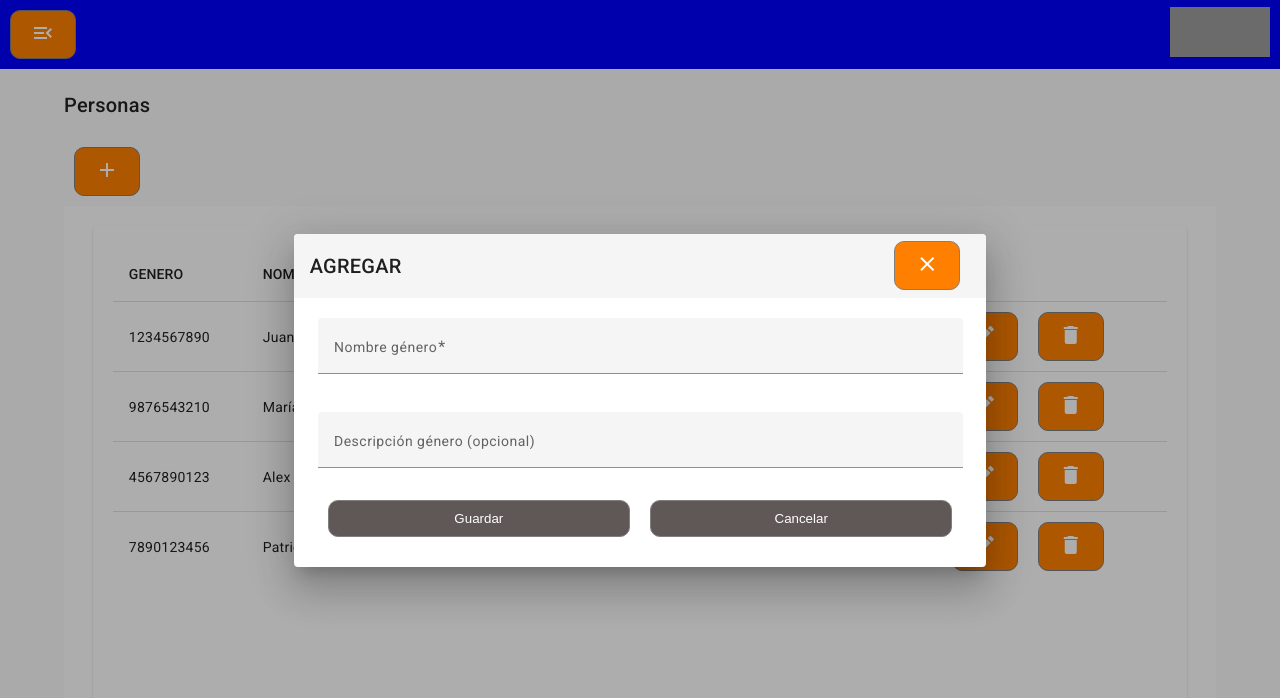
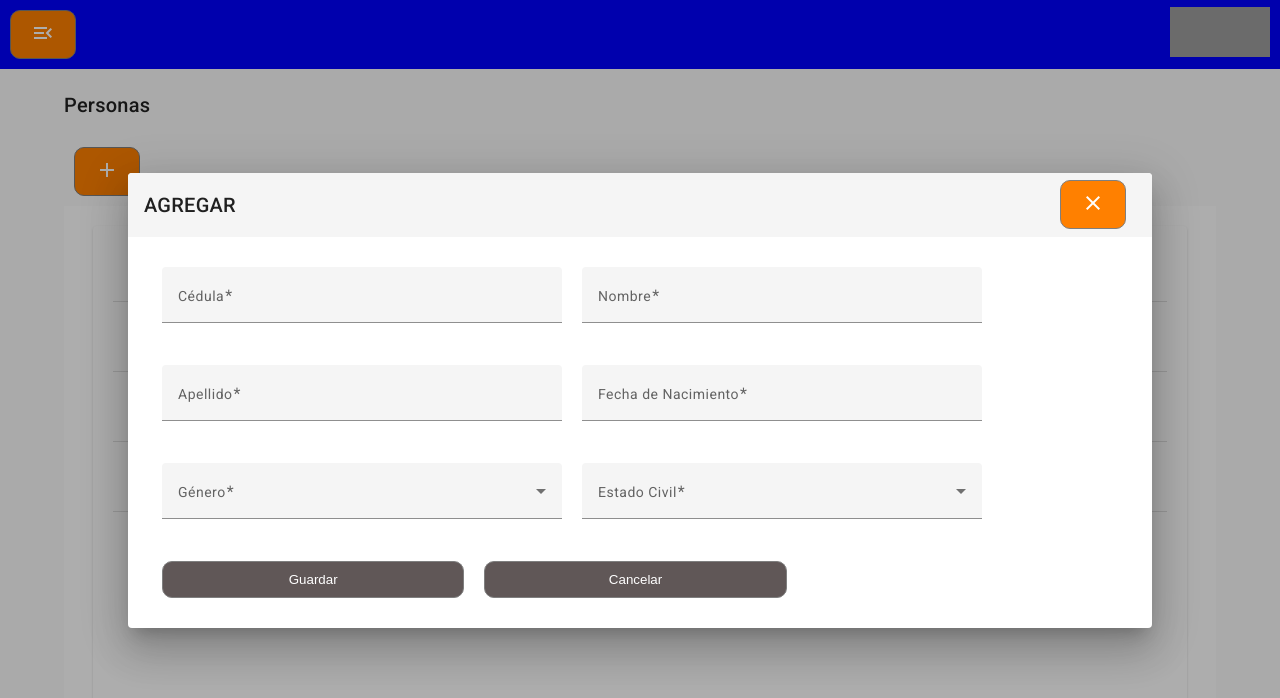
Before and after one commit to diagnosticoG/front, an Angular app: page /persona in a window 1280 px wide. Both pictures are taken after a click on the button "add". Shown: the top 698 px of the page. Built offline with nearby package versions, Linux system fonts and the light colour scheme; grey boxes are pictures that could not be loaded.

Commit message:
form personas
Se ha implementado el diseño del form para agregar y editar la información de las personas

```diff
--- a/src/app/paginas/paginas.module.ts
+++ b/src/app/paginas/paginas.module.ts
@@ -16,6 +16,7 @@ import { MatDialogModule } from '@angular/material/dialog';
 import { FormsModule, ReactiveFormsModule } from '@angular/forms';
 import { MatFormFieldModule } from '@angular/material/form-field';
 import {MatInputModule} from '@angular/material/input';
+import { MatSelect, MatSelectModule } from '@angular/material/select';
 
 @NgModule({
   declarations: [
@@ -36,7 +37,8 @@ import {MatInputModule} from '@angular/material/input';
     ReactiveFormsModule,
     FormsModule,
     MatFormFieldModule,
-    MatInputModule
+    MatInputModule,
+    MatSelectModule
   ],
   exports: [
     GeneroComponent
--- a/src/app/paginas/persona/form/form.component.css
+++ b/src/app/paginas/persona/form/form.component.css
@@ -1,6 +1,7 @@
 
 mat-form-field {
-    width: 100%;
+    width: calc(50vw - 15rem);
+    margin: 10px 10px;
 }
 
 mat-label {
@@ -10,11 +11,6 @@ mat-label {
     text-overflow: ellipsis;
 }
 
-.grid {
-    display: grid;
-    gap: 16px;
-}
-
 .custom-button {
     width: 8cm;
 }
--- a/src/app/paginas/persona/form/form.component.html
+++ b/src/app/paginas/persona/form/form.component.html
@@ -13,14 +13,43 @@
 
     <form [formGroup]="formulario" (ngSubmit)="grabar()">
         <div class="grid grid-cols-2 gap-4">
-            <mat-form-field>
-                <mat-label>Nombre género</mat-label>
-                <input type="text" formControlName="gen_nombre" matInput>
+            <mat-form-field class="w-full">
+                <mat-label>Cédula</mat-label>
+                <input type="text" formControlName="per_cedula" matInput>
             </mat-form-field>
 
-            <mat-form-field>
-                <mat-label>Descripción género (opcional)</mat-label>
-                <input type="text" formControlName="gen_descripcion" matInput>
+            <mat-form-field class="w-full">
+                <mat-label>Nombre</mat-label>
+                <input type="text" formControlName="per_nombre" matInput>
+            </mat-form-field>
+
+            <mat-form-field class="w-full">
+                <mat-label>Apellido</mat-label>
+                <input type="text" formControlName="per_apellido" matInput>
+            </mat-form-field>
+
+            <mat-form-field class="w-full">
+                <mat-label>Fecha de Nacimiento</mat-label>
+                <input type="text" formControlName="per_fecha_nacimiento" matInput>
+            </mat-form-field>
+
+            <mat-form-field class="w-full">
+                <mat-label>Género</mat-label>
+                <mat-select formControlName="per_gen_id">
+                    <mat-option value="1">Masculino</mat-option>
+                    <mat-option value="2">Femenino</mat-option>
+                    <mat-option value="3">Otro</mat-option>
+                </mat-select>
+            </mat-form-field>
+
+            <mat-form-field class="w-full">
+                <mat-label>Estado Civil</mat-label>
+                <mat-select formControlName="per_estado_civil">
+                    <mat-option value="Soltero(a)">Soltero(a)</mat-option>
+                    <mat-option value="Casado(a)">Casado(a)</mat-option>
+                    <mat-option value="Divorciado(a)">Divorciado(a)</mat-option>
+                    <mat-option value="Viudo(a)">Viudo(a)</mat-option>
+                </mat-select>
             </mat-form-field>
         </div>
 
--- a/src/app/paginas/persona/form/form.component.ts
+++ b/src/app/paginas/persona/form/form.component.ts
@@ -26,9 +26,13 @@ export class FormComponent {
 
   cargarFormulario() {
     this.formulario = new FormGroup({
-      gen_id: new FormControl(this.datos?.gen_id),
-      gen_nombre: new FormControl(this.datos ? this.datos.gen_nombre : '', Validators.required),
-      gen_descripcion: new FormControl(this.datos ? this.datos.gen_descripcion : ''),
+      per_id: new FormControl(this.datos?.per_id),
+      per_cedula: new FormControl(this.datos ? this.datos.per_cedula : '', Validators.required),
+      per_nombre: new FormControl(this.datos ? this.datos.per_nombre : '', Validators.required),
+      per_apellido: new FormControl(this.datos ? this.datos.per_apellido : '', Validators.required),
+      per_fecha_nacimiento: new FormControl(this.datos ? this.datos.per_fecha_nacimiento : '', Validators.required),
+      per_gen_id: new FormControl(this.datos ? this.datos.per_gen_id : '', Validators.required),
+      per_estado_civil: new FormControl(this.datos ? this.datos.per_estado_civil : '', Validators.required),
     });
   }
   grabar(){
--- a/src/app/paginas/persona/persona.component.ts
+++ b/src/app/paginas/persona/persona.component.ts
@@ -17,31 +17,35 @@ export class PersonaComponent {
       per_apellido: 'Pérez',
       per_fecha_nacimiento: '1990-05-15',
       per_genero: 'Masculino',
-      per_estado_civil: 'Soltero'
+      per_gen_id: '1',
+      per_estado_civil: 'Soltero(a)'
     },
     {
       per_cedula: '9876543210',
       per_nombre: 'María',
       per_apellido: 'Gómez',
       per_fecha_nacimiento: '1985-08-20',
+      per_gen_id: '2',
       per_genero: 'Femenino',
-      per_estado_civil: 'Casada'
+      per_estado_civil: 'Casado(a)'
     },
     {
       per_cedula: '4567890123',
       per_nombre: 'Alex',
       per_apellido: 'García',
       per_fecha_nacimiento: '1995-03-10',
+      per_gen_id: '2',
       per_genero: 'No binario',
-      per_estado_civil: 'Divorciado'
+      per_estado_civil: 'Divorciado(a)'
     },
     {
       per_cedula: '7890123456',
       per_nombre: 'Patricia',
       per_apellido: 'López',
       per_fecha_nacimiento: '1982-11-25',
+      per_gen_id: '3',
       per_genero: 'Otro',
-      per_estado_civil: 'Viuda'
+      per_estado_civil: 'Viudo(a)'
     }
   ];
 
```
